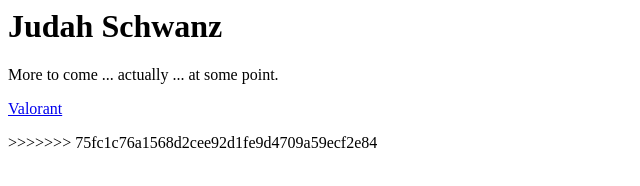
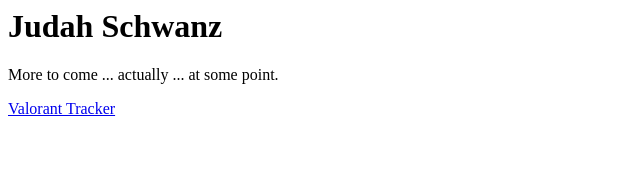
Before and after one commit to JudahSchwanz/judahschwanz.github.com, a plain HTML site: page index.html in a window 1280 px wide. Shown: the whole page, without its empty margins (0-640 px from the left). Drawn offline with Linux system fonts and the light colour scheme.

Commit message:
"Changing"

```diff
--- a/index.html
+++ b/index.html
@@ -3,7 +3,6 @@
 <body>
   <h1>Judah Schwanz</h1>
   <p>More to come ... actually ... at some point.</p>
-  <p><a rel="me" href="https://tracker.gg/valorant/profile/riot/BuddhaTheJudah%23buddh/overview">Valorant</a></p>
->>>>>>> 75fc1c76a1568d2cee92d1fe9d4709a59ecf2e84
+  <p><a rel="me" href="https://tracker.gg/valorant/profile/riot/BuddhaTheJudah%23buddh/overview">Valorant Tracker</a></p>
 </body>
 </html>
```
